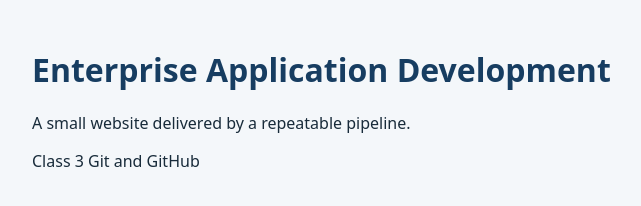
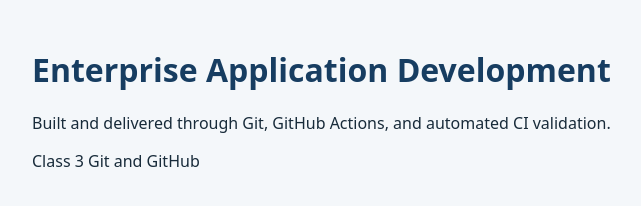
Before and after one commit to kevindjr/ead-git-demo1, a plain HTML site: page src/index.html in a window 1280 px wide. Shown: the whole page, without its empty margins (208-849 px from the left). Drawn offline with Linux system fonts and the light colour scheme.

Commit message:
Update website delivery message

```diff
--- a/src/index.html
+++ b/src/index.html
@@ -9,7 +9,7 @@
 <body>
   <main>
     <h1>Enterprise Application Development</h1>
-    <p id="message">A small website delivered by a repeatable pipeline.</p>
+    <p id="message">Built and delivered through Git, GitHub Actions, and automated CI validation.</p>
     <p>Class 3 Git and GitHub</p>
   </main>
 </body>
```
